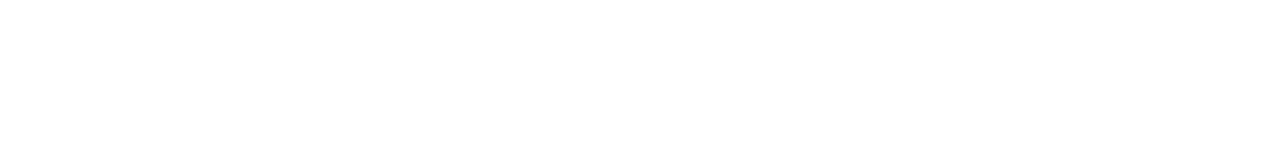
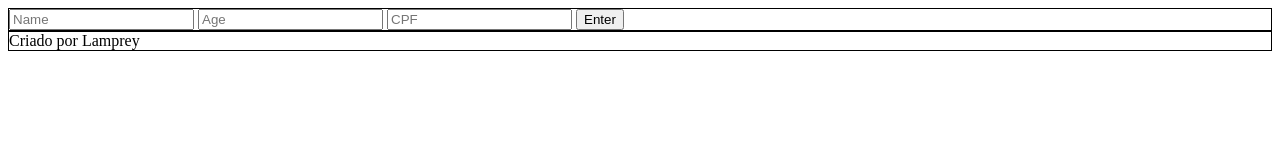
Before and after one commit to PETROMYZONMONSTER/SEMESTRE-4_WEB_CC, a plain HTML site: page PROGRAMAÇÃO PARA WEB/index.html in a window 1280 px wide. Drawn offline with Linux system fonts and the light colour scheme.

Commit message:
Site preview

```diff
--- a/PROGRAMAÇÃO PARA WEB/index.html
+++ b/PROGRAMAÇÃO PARA WEB/index.html
@@ -5,11 +5,21 @@
 
         <meta charset="UTF-8">
         <meta name="viewport" content="width=device-width, initial-scale=1.0">
-        <title>Document</title>
+        <title>Programação para web</title>
+        <link rel="stylesheet" href="style.css">
 
     </head>
 
 <body>
 
+    <div class="input-form">
+        <input type="text" placeholder="Name">
+        <input type="number" placeholder="Age">
+        <input type="text" placeholder="CPF">
+        <button>Enter</button>
+    </div>
+
+    <footer class="main-footer">Criado por Lamprey</footer>
+
 </body>
 </html>
--- /dev/null
+++ b/PROGRAMAÇÃO PARA WEB/style.css
@@ -0,0 +1,12 @@
+#title {
+    color: blue;
+    text-align: center;
+}
+
+.input-form {
+    border: 1px solid;
+}
+
+.main-footer {
+    border: 1px solid;
+}
```
